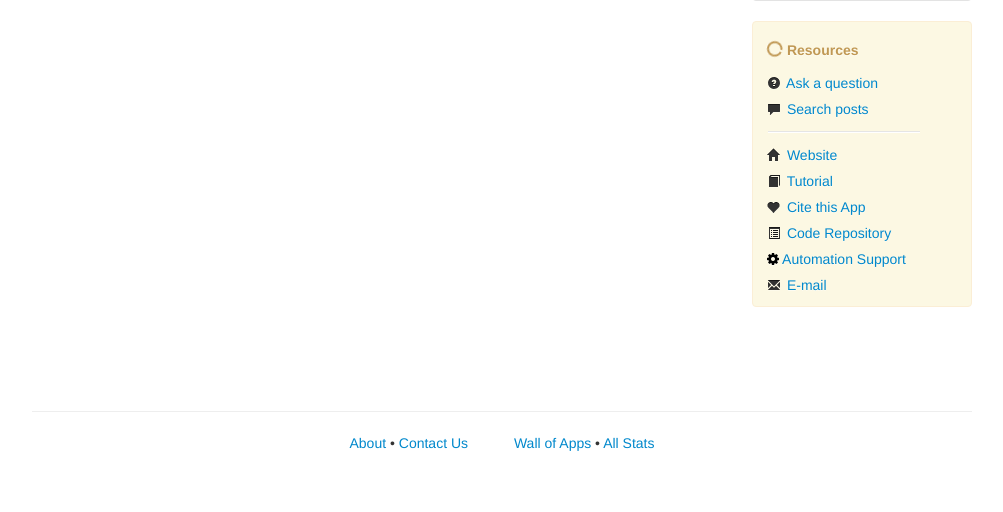
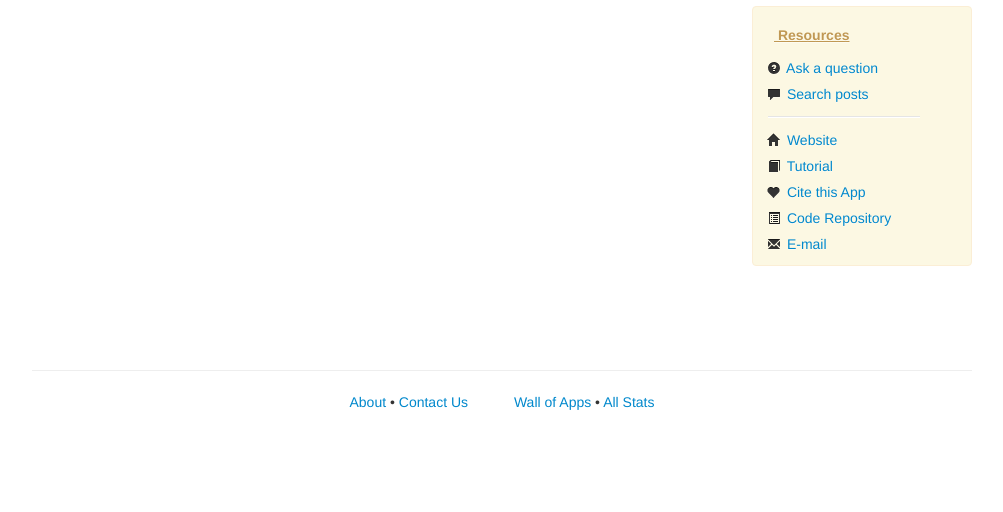
Before and after one commit to cytoscape/appstore, a Django app: template apps/templates/app_page.html in a window 1280 px wide. Shown: the part 920-1432 px from the top of the page, without its empty margins (138-1141 px from the left). After the commit the page ends 1330 px from the top, so only its background shows below. Run offline with Django 3.2, Linux system fonts and the light colour scheme; tables that the repository leaves empty hold one stand-in row (values such as "Sample post"); the template is opened without the code that fills it: values that come from a table or form of the project are taken from there, most other values are stand-ins (such as "Sample title", 1, 10 or a date in 2020); grey boxes marked "Sample" are stand-in pictures; some libraries are stand-ins or nearby versions.

Commit message:
Automation Complete!

```diff
--- a/apps/templates/app_page.html
+++ b/apps/templates/app_page.html
@@ -116,8 +116,8 @@
 			<img src="{% get_static_prefix %}apps/img/open-source.png" class="has-tooltip" data-toggle="tooltip" data-title="This app is open source.">
 		</a>
 		{% endif %}
-		{% if app.automation %}
-		<a href="{{ app.automation }}" target="_blank">
+		{% if 'www' in app.automation %}
+		<a href="https://{{ app.automation }}" target="_blank">
 			<img src="{% get_static_prefix %}apps/img/automation.png" class="has-tooltip" data-toggle="tooltip" data-title="This app supports automation.">
 		</a>
 		{% endif %}
@@ -323,7 +323,7 @@
 			<ul class="nav nav-list">
 			<!li class="nav-header">
 
-			<h5>		<i class="fa fa-circle-o-notch fa-spin" style="font-size:16px"></i>	<font="+5">		Resources</font> </h5>
+			<h5>		<i class="fa fa-circle-o-notch fa-spin" style="font-size:16px"></i>&ensp;<u> Resources</u></font> </h5>
 			<!/li>
 
 				<li><a href="https://groups.google.com/forum/?fromgroups#!newtopic/cytoscape-helpdesk" target="_blank">
@@ -361,8 +361,8 @@
 					<i class="icon-list-alt"></i> Code Repository
 				</a></li>
 				{% endif %}
-				{% if app.automation %}
-				<li><a href="{{app.automation}}" target="_blank">
+				{% if 'www' in app.automation %}
+				<li><a href="http://{{app.automation}}" target="_blank">
 
 				<link rel="stylesheet" href="https://cdnjs.cloudflare.com/ajax/libs/font-awesome/4.7.0/css/font-awesome.min.css">
 
--- a/static/apps/js/app_page_edit.js
+++ b/static/apps/js/app_page_edit.js
@@ -116,6 +116,7 @@ var AppPageEdit = (function($)
         field_change($('#cy-app-tutorial'), field_modified('tutorial'));
         field_change($('#cy-app-citation'), field_modified('citation'));
         field_change($('#cy-app-coderepo'), field_modified('coderepo'));
+	field_change($('#cy-app-automation'), field_modified('automation'));
         field_change($('#cy-app-contact'), field_modified('contact'));
     }
 
@@ -680,7 +681,8 @@ var AppPageEdit = (function($)
         'tutorial': mk_field_save_action('Saving tutorial URL', 'save_tutorial', 'tutorial', $('#cy-app-tutorial input')),
         'citation': mk_field_save_action('Saving citation URL', 'save_citation', 'citation', $('#cy-app-citation input')),
         'coderepo': mk_field_save_action('Saving code repository URL', 'save_coderepo', 'coderepo', $('#cy-app-coderepo input')),
-        'contact': mk_field_save_action('Saving contact email', 'save_contact', 'contact', $('#cy-app-contact input')),
+        'automation': mk_field_save_action('Saving automation URL', 'save_automation', 'automation', $('#cy-app-automation input')),
+	'contact': mk_field_save_action('Saving contact email', 'save_contact', 'contact', $('#cy-app-contact input')),
         'details': mk_field_save_action('Saving details', 'save_details', 'details', $('#cy-app-details')),
         'tags': function() {
             var tags = $('#cy-app-tags-list .cy-app-tag-name');
```
